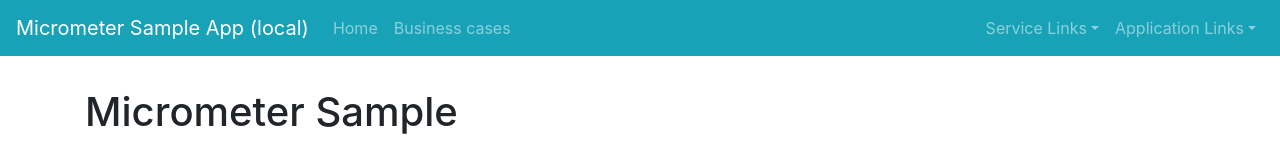
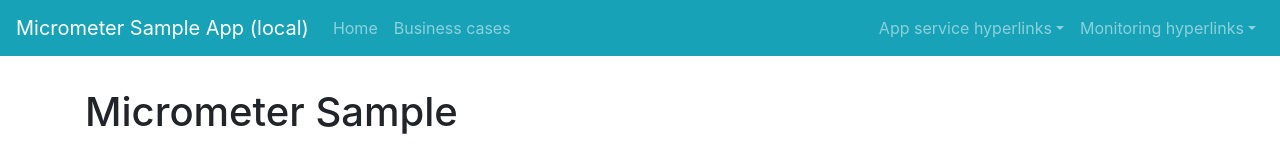
Before and after one commit to marhan/spring-boot-micrometer-sample, a Vue app in the folder frontend/: page /#/ in a window 1280 px wide. Shown: the top 160 px of the page. Built offline with nearby package versions, Linux system fonts and the light colour scheme.

Commit message:
Service hyperlinks improved by environment configuration.

```diff
--- a/frontend/src/App.vue
+++ b/frontend/src/App.vue
@@ -16,14 +16,14 @@
                 <!-- Right aligned nav items -->
                 <b-navbar-nav class="ml-auto">
 
-                    <b-nav-item-dropdown text="Service Links" right>
-                        <b-dropdown-item href="#">Health endpoint</b-dropdown-item>
-                        <b-dropdown-item href="#">Actuator endpoint</b-dropdown-item>
+                    <b-nav-item-dropdown text="App service hyperlinks" right>
+                        <b-dropdown-item :href="appServiceUrl + '/actuator'">All service actuators</b-dropdown-item>
+                        <b-dropdown-item :href="appServiceUrl + '/actuator/health'">Health actuator endpoint</b-dropdown-item>
+                        <b-dropdown-item :href="appServiceUrl + '/actuator/prometheus'">Prometheus actuator endpoint</b-dropdown-item>
                         <b-dropdown-item href="#">Swagger UI</b-dropdown-item>
                     </b-nav-item-dropdown>
 
-                    <b-nav-item-dropdown text="Application Links" right>
-                        <b-dropdown-item href="/actuator/prometheus">Service actuator endpoint for Prometheus</b-dropdown-item>
+                    <b-nav-item-dropdown text="Monitoring hyperlinks" right>
                         <b-dropdown-item href="http://localhost:9090/targets">Prometheus instance</b-dropdown-item>
                         <b-dropdown-item href="http://localhost:3000">Grafana instance</b-dropdown-item>
                         <b-dropdown-item href="http://localhost:9200/">Elasticsearch instance</b-dropdown-item>
@@ -47,10 +47,12 @@
         data() {
             return {
                 appName: '',
+                appServiceUrl: '',
             }
         },
         created: function () {
             this.appName = process.env.VUE_APP_TITLE;
+            this.appServiceUrl = process.env.VUE_APP_SERVICE_URL;
         }
     }
 </script>
--- a/frontend/src/components/BusinessCases.vue
+++ b/frontend/src/components/BusinessCases.vue
@@ -63,7 +63,7 @@
 
     import Axios from 'axios'
 
-    Axios.defaults.baseURL = process.env.VUE_APP_SERVICE_URL;
+    Axios.defaults.baseURL = process.env.VUE_APP_SERVICE_URL + '/api';
 
     export default {
 
```
Also changed, not shown: 2 other files (tests, documents, lock files or other folders).
